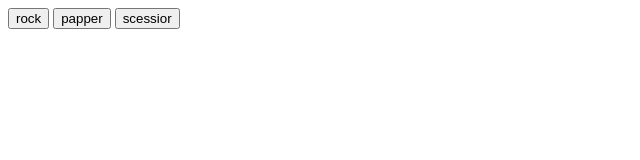
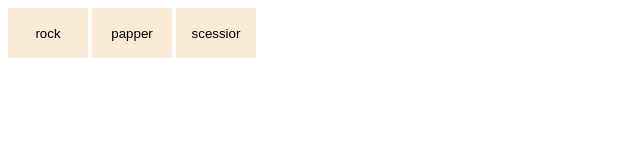
Before and after one commit to swarupam-bot/JavaScriptBasic, a plain HTML site: page Exercises_Assesments/rockPapperScessiorGame.html in a window 1280 px wide. Both pictures are taken after a click on the button "rock". Shown: the whole page, without its empty margins (0-640 px from the left). Drawn offline with Linux system fonts and the light colour scheme.

Commit message:
added function in rockPapper game.

```diff
--- a/Exercises_Assesments/rockPapperScessiorGame.html
+++ b/Exercises_Assesments/rockPapperScessiorGame.html
@@ -4,99 +4,119 @@
     <title>RockPapperScessiorGame</title>
   </head>
   <body>
+    <style>
+      button{
+        background-color: antiquewhite;
+        border: 0;
+        width: 80px;
+        height: 50px;
+
+      }
+    </style>
+
     <button
     onclick="
+        playGame('rock');
+    "
+    >rock</button>
 
+
+    <button
+    onclick="
+        playGame('papper');
+      "
+    >papper</button>
+
+
+    <button
+    onclick="
+        playGame('scessior');
+    "
+    >scessior</button>
+
+    <script>
+
+      let winRound=0;
+      let totalRound=0;
+
+      function pickComputerMove()
+      {
+        let computerMove='';
         const randNum=Math.random();
-    let result='';
         if(randNum>0 && randNum<=1/3)
         {
-      result='rock'
+          computerMove='rock'
         }
         if(randNum>1/3 && randNum<=1/2)
         {
-      result='papper'
+          computerMove='papper'
         }
         if(randNum>1/2 && randNum<=1)
         {
-      result='scessior'
+          computerMove='scessior'
+        }
+        return computerMove;
       }
 
-    if(result==='rock'){
-      console.log('tie');
+      function playGame(param)
+      {
+        totalRound++;
+        let computerMove=pickComputerMove();
+
+        let result='';
+        if(param==='rock')
+        {
+          if(computerMove===param)
+          {
+            result='tie';
           }
-    else if(result==='papper')
+          else if(computerMove==='scessior')
           {
-      console.log('you lost');
+            result='win';
+            winRound++;
           }
-    else
+          else{
+            result='lost';
+          }
+        }
+        if(param==='papper')
         {
-      console.log('you win');
+          if(computerMove===param)
+          {
+            result='tie';
           }
-    "
-    >rock</button>
-    <button
-    onclick="
-
-    const randNum=Math.random();
-    let result='';
-    if(randNum>0 && randNum<=1/3)
+          else if(computerMove==='rock')
           {
-      result='rock'
+            result='win';
+            winRound++;
           }
-    if(randNum>1/3 && randNum<=1/2)
-    {
-      result='papper'
-    }
-    if(randNum>1/2 && randNum<=1)
-    {
-      result='scessior'
+          else{
+            result='lost';
           }
 
-    if(result==='rock'){
-      console.log('you win');
         }
-    else if(result==='papper')
+        if(param==='scessior')
         {
-      console.log('tie');
+          if(computerMove===param)
+          {
+            result='tie';
           }
-    else
+          else if(computerMove==='papper')
           {
-      console.log('you lost');
+            result='win';
+            winRound++;
           }
-    "
-    >papper</button>
-    <button
-    onclick="
-
-    const randNum=Math.random();
-    let result='';
-    if(randNum>0 && randNum<=1/3)
-    {
-      result='rock'
+          else{
+            result='lost';
           }
-    if(randNum>1/3 && randNum<=1/2)
-    {
-      result='papper'
-    }
-    if(randNum>1/2 && randNum<=1)
-    {
-      result='scessior'
         }
 
-    if(result==='rock'){
-      console.log('you lost');
+        alert(`computer's move was ${computerMove} and your move was ${param} so this is ${result}  : Total Rounds : ${totalRound} and Winning Rounds : ${winRound}`)
+        console.log(`computer's move was ${computerMove} and your move was ${param} so this is ${result}`)
+        console.log(`Total Rounds : ${totalRound} and Winning Rounds : ${winRound}`)
+
       }
-    else if(result==='papper')
-    {
-      console.log('you win');
-    }
-    else
-    {
-      console.log('tie');
-    }
-    "
-    >scessior</button>
+    </script>
 
   </body>
 </html>
```
Lines whose indentation alone changed are shown as unchanged.
